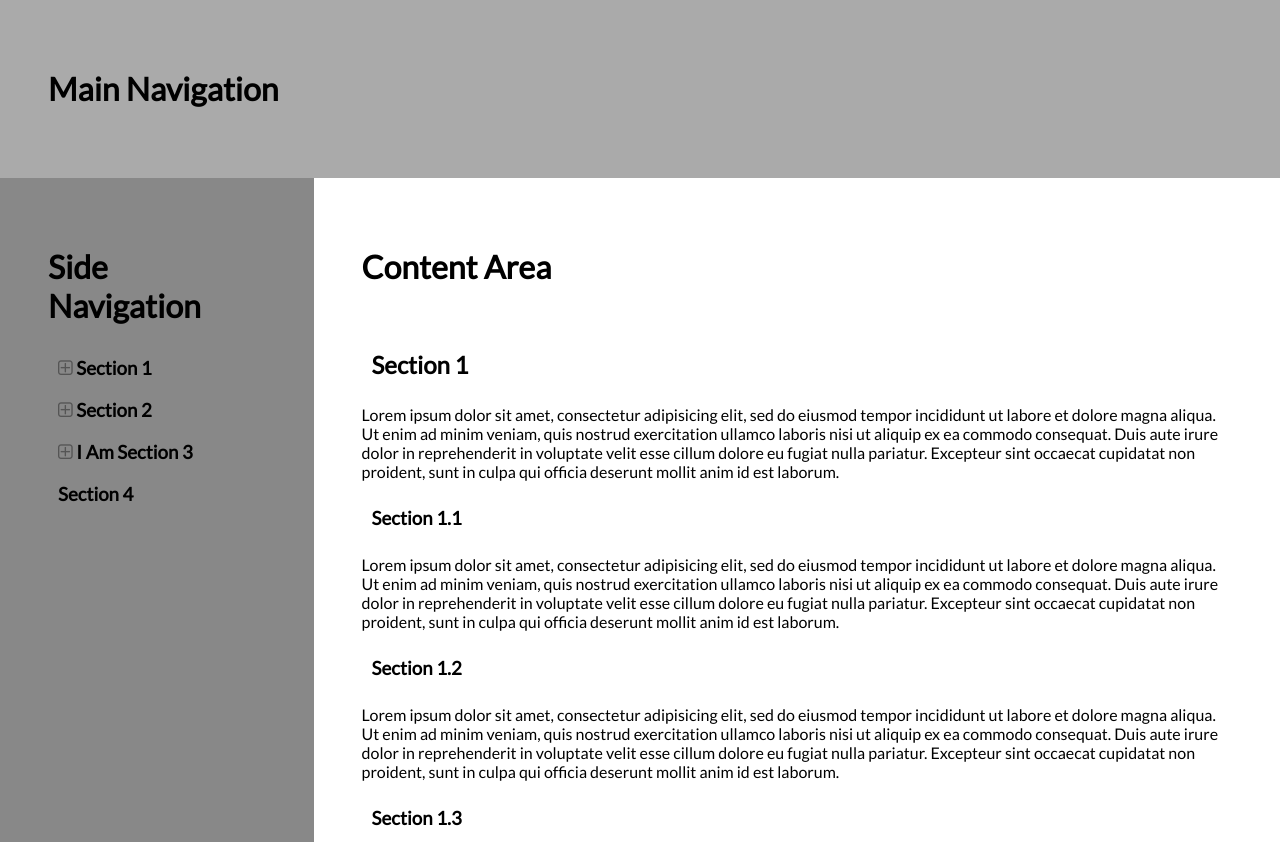
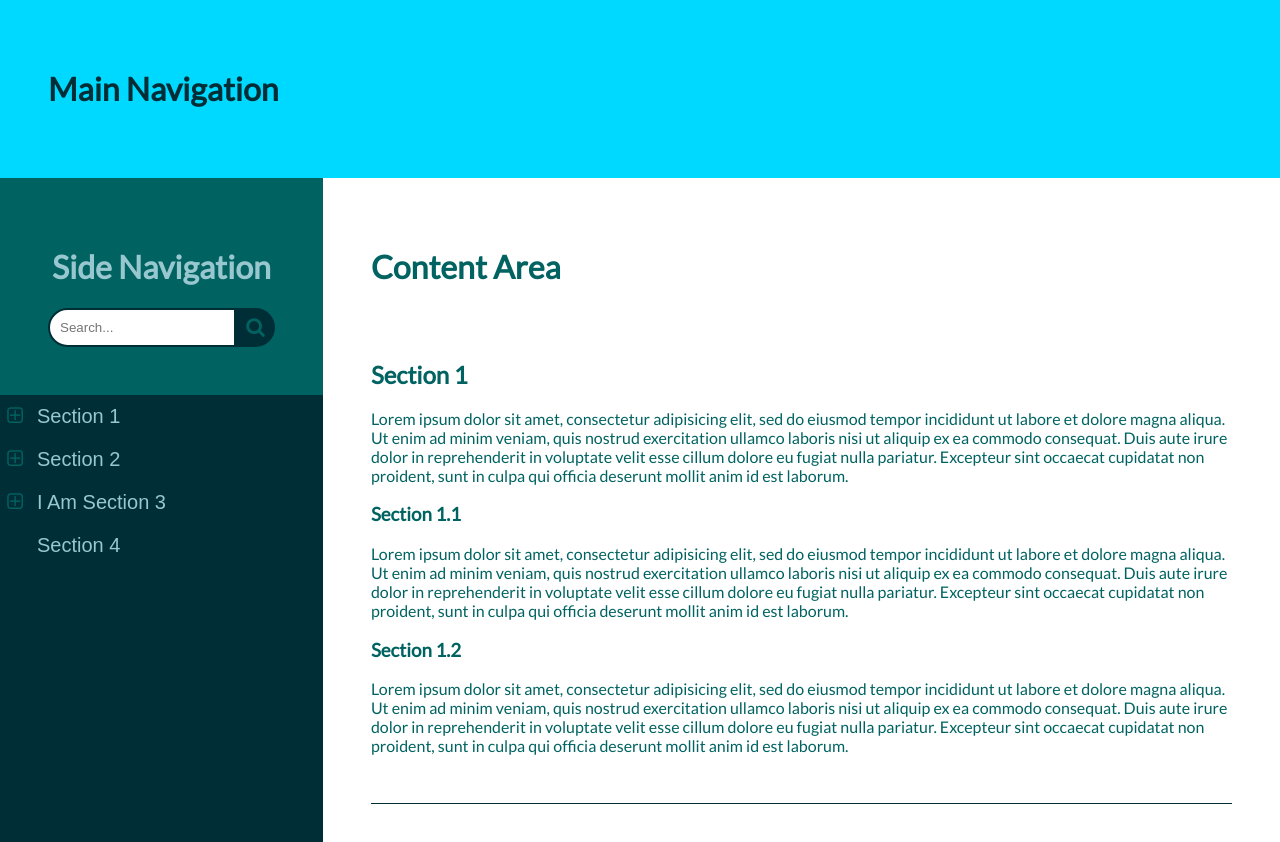
Before and after one commit to tjstoll/side-nav, a plain HTML site: page index.html in a window 1280 px wide. Shown: the top 842 px of the page. Drawn offline with Linux system fonts and the light colour scheme.

Commit message:
optimizing functionality and appearance

```diff
--- a/index.html
+++ b/index.html
@@ -17,7 +17,16 @@
     <div class='mainArea'>
 
       <div class="sideNav">
-        <h1>Side Navigation</h1>
+        <div class='sideNaveTitle'>
+          <!-- <img src='https://unsplash.it/200?image=1075'> -->
+          <h1>Side Navigation</h1>
+          <form>
+            <input type="search" name="search" placeholder="Search...">
+            <button>
+              <i class="fa fa-search" aria-hidden="true"></i>
+            </button>
+          </form>
+        </div>
       </div>
 
       <div class="content">
@@ -28,8 +37,6 @@
           <h3 id='section1-1' class='subSectionTitle'>Section 1.1</h3>
           <p>Lorem ipsum dolor sit amet, consectetur adipisicing elit, sed do eiusmod tempor incididunt ut labore et dolore magna aliqua. Ut enim ad minim veniam, quis nostrud exercitation ullamco laboris nisi ut aliquip ex ea commodo consequat. Duis aute irure dolor in reprehenderit in voluptate velit esse cillum dolore eu fugiat nulla pariatur. Excepteur sint occaecat cupidatat non proident, sunt in culpa qui officia deserunt mollit anim id est laborum.</p>
           <h3 id='section1-2' class='subSectionTitle'>Section 1.2</h3>
-          <p>Lorem ipsum dolor sit amet, consectetur adipisicing elit, sed do eiusmod tempor incididunt ut labore et dolore magna aliqua. Ut enim ad minim veniam, quis nostrud exercitation ullamco laboris nisi ut aliquip ex ea commodo consequat. Duis aute irure dolor in reprehenderit in voluptate velit esse cillum dolore eu fugiat nulla pariatur. Excepteur sint occaecat cupidatat non proident, sunt in culpa qui officia deserunt mollit anim id est laborum.</p>
-          <h3 id='section1-3' class='subSectionTitle'>Section 1.3</h3>
           <p>Lorem ipsum dolor sit amet, consectetur adipisicing elit, sed do eiusmod tempor incididunt ut labore et dolore magna aliqua. Ut enim ad minim veniam, quis nostrud exercitation ullamco laboris nisi ut aliquip ex ea commodo consequat. Duis aute irure dolor in reprehenderit in voluptate velit esse cillum dolore eu fugiat nulla pariatur. Excepteur sint occaecat cupidatat non proident, sunt in culpa qui officia deserunt mollit anim id est laborum.</p>
         </div>
         <div class='section'>
--- a/script.js
+++ b/script.js
@@ -1,28 +1,54 @@
 function toggleNav(place) {
+  // Open the sublist
+  // Show active list item
+  // Changes font awesome icon
   var item = document.getElementsByClassName('listSection')[place];
   var subItem = item.getElementsByClassName('sublist')[0];
-  subItem.classList.toggle('subListShow');
+  var subItemClassList = subItem.classList;
+  var setActive = item.getElementsByClassName('buttons')[0];
+  var setIcon = item.getElementsByTagName('i')[0];
+
+  subItemClassList.toggle('subListShow');
+  setActive.classList.toggle('active');
+  if (subItemClassList.contains('subListShow')) {
+    setIcon.setAttribute('class', 'fa fa-minus-square-o');
+  } else {
+    setIcon.setAttribute('class', 'fa fa-plus-square-o')
+  }
 }
 
 // =============================================================================
 
 function buildComponents(item, addToggleNav) {
-  var anchor = document.createElement('a');
-  var h3 = document.createElement('h3');
-  var text = document.createTextNode(' '+item.innerText);
+
+  var div = document.createElement('div');
+  div.setAttribute('class', 'buttons');
 
   if (addToggleNav) {
+    var btn2 = document.createElement('button');
     var i = document.createElement('i');
+
+    btn2.setAttribute('class', 'btn2');
     i.setAttribute('class',"fa fa-plus-square-o");
-    h3.appendChild(i);
+    btn2.appendChild(i);
   } else {
+    var btn2 = document.createElement('button');
+    btn2.setAttribute('class', 'btn2');
   }
 
+  var anchor = document.createElement('a');
+  var btn1 = document.createElement('button');
+  var text = document.createTextNode(item.innerText);
+
   anchor.setAttribute('href', '#'+item.id);
+  btn1.setAttribute('class', 'btn1');
   anchor.appendChild(text);
-  h3.appendChild(anchor);
+  btn1.appendChild(anchor);
 
-  return h3;
+  div.appendChild(btn2);
+  div.appendChild(btn1);
+
+  return div;
 }
 
 // =============================================================================
@@ -62,13 +88,14 @@ function buildNav() {
     var listItem = buildComponents(titleList[sec][0], addToggle);
 
     div.appendChild(listItem);
+
     if (addToggle) {
       div.appendChild(sub);
-      div.firstChild.firstChild.setAttribute('onclick', 'toggleNav('+sec+')');
-      sideNav.appendChild(div);
+      var getbtn2 = div.firstChild.getElementsByClassName('btn2')[0];
+      getbtn2.setAttribute('onclick', 'toggleNav('+sec+')');
     } else {
-      sideNav.appendChild(div);
     }
+    sideNav.appendChild(div);
   }
 }
 
--- a/style.css
+++ b/style.css
@@ -1,3 +1,8 @@
+/*$cyann: #00D9FF;
+$deepTeal: #002E36;
+$atomicPink: #AF007F;
+$stone: #006361;*/
+
 body {
   font-family: 'Lato', sans-serif;
   margin: 0;
@@ -8,25 +13,39 @@ div {
   margin: 0;
 }
 
-ul {
-  padding: 0;
-  list-style-type: none;
-}
-li {
-  padding: 10px;
-}
-li:hover {
-  background: #999;
+a:hover {
+  color: #fff;
 }
 
 a {
   text-decoration: none;
   color: inherit;
+  width: 100%;
+}
+
+form {
+  display: flex;
+}
+
+input {
+  border: none;
+  border: 2px solid #002E36;
+  border-radius: 20px 0px 0px 20px;
+  width: 100%;
+  padding: 10px;
+  color: #002E36;
+}
+
+form button {
+  background: #002E36;
+  border-radius: 0px 20px 20px 0px;
+  padding: 3px 10px;
 }
 
 /*Main Nav and Footer and Main Area ========================*/
 .mainNav, .footer {
-  background: #aaa;
+  background: #00D9FF;
+  color: #002E36;
 }
 
 .mainArea {
@@ -37,38 +56,67 @@ a {
 
 /*Side Navigation ================================*/
 .sideNav {
-  background: #888;
-  flex: 0.5;
+  background: #002E36;
+  flex: 0.75;
+  color: #99C7CF;
+  padding: 0;
+}
+.sideNaveTitle {
+  background: #006361;
+  text-align: center;
 }
 .listSection {
   padding: 0;
 }
-.listSection h1,h2,h3,h4 {
-  margin: 0;
-  padding: 10px;
-}
-.listSection h3:hover, h4:hover {
-  background: #999;
-}
 .sublist {
   display: none;
   padding: 0;
-  padding-left: 1em;
+  background: #113F47;
+  padding-left: 30px;
 }
 .subListShow {display: block;}
-.fa {color: #555;}
+.fa {
+  color:  #006361;
+  font-size: 17px;
+}
 .fa:hover {
   color: #fff;
+}
+button {
+  border: none;
+  background: none;
+  font-size: 20px;
+  padding: 0;
+}
+.buttons {
+  display: flex;
+  padding:0;
+}
+.buttons:hover, .active {
+  background: #001d25;
+}
+.btn1, .btn2 {
+  margin: 0;
+  padding: 10px 7px;
+}
+.btn1 {
+  text-align: left;
+  flex: 2;
+  color: #99C7CF;
+}
+.btn2 {
+  min-width: 30px;
 }
 
 /*Content and Sections ============================*/
 .content {
   flex: 2;
+  color: #006361;
 }
 
 .section {
   /*height: 80vh;*/
-  border-bottom: 1px solid #aaa;
+  border-bottom: 1px solid #002E36;
   padding: 2em 0em;
 }
 
```
